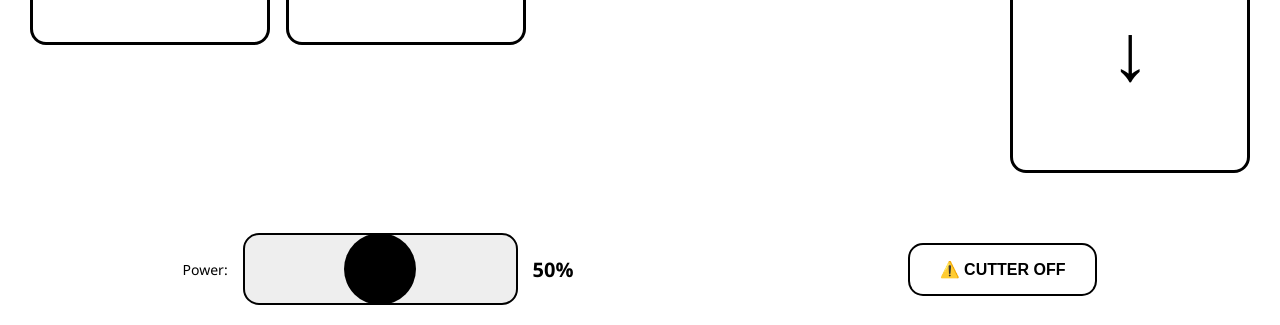
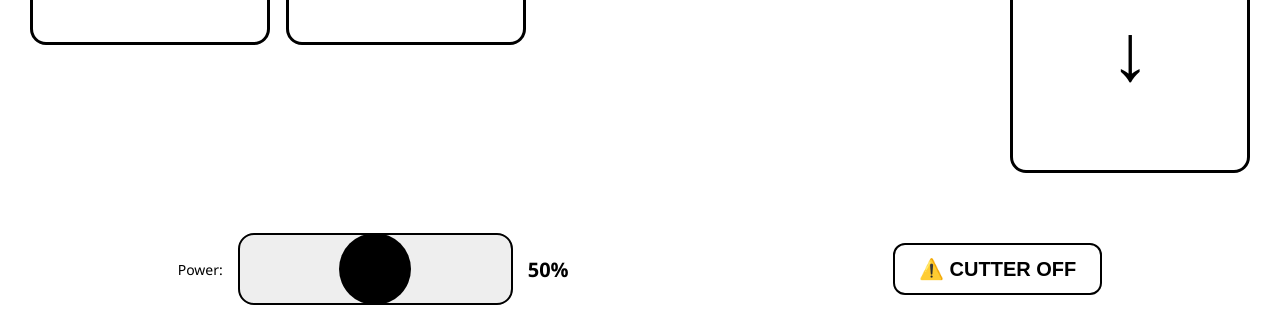
Before and after one commit to asetic003/robot-cotroller-, a plain HTML site: page index.html in a window 1280 px wide. Both pictures are taken after a click on the button "Connect & Start". Shown: the part 475-800 px from the top of the page. Drawn offline with Linux system fonts and the light colour scheme.

Commit message:
cutter button chaged

```diff
--- a/index.html
+++ b/index.html
@@ -297,12 +297,14 @@
             font-weight: bold;
             min-width: 50px;
         }
+        .cutter-btn {
+            /* Converted px values to vh for scaling */
+            padding: 1.5vh 3vh;   /* Was 15px 30px */
+            border: 0.3vh solid #000; /* Was 2px */
+            border-radius: 1.5vh;   /* Was 15px */
+            font-size: 2.5vh;     /* Was 16px */
 
-        .cutter-btn {
-            padding: 15px 30px;
-            border: 2px solid #000; /* Black border */
-            border-radius: 15px;
-            font-size: 16px;
+            /* Unchanged properties */
             font-weight: bold;
             cursor: pointer;
             background: #fff; /* White background */
```
